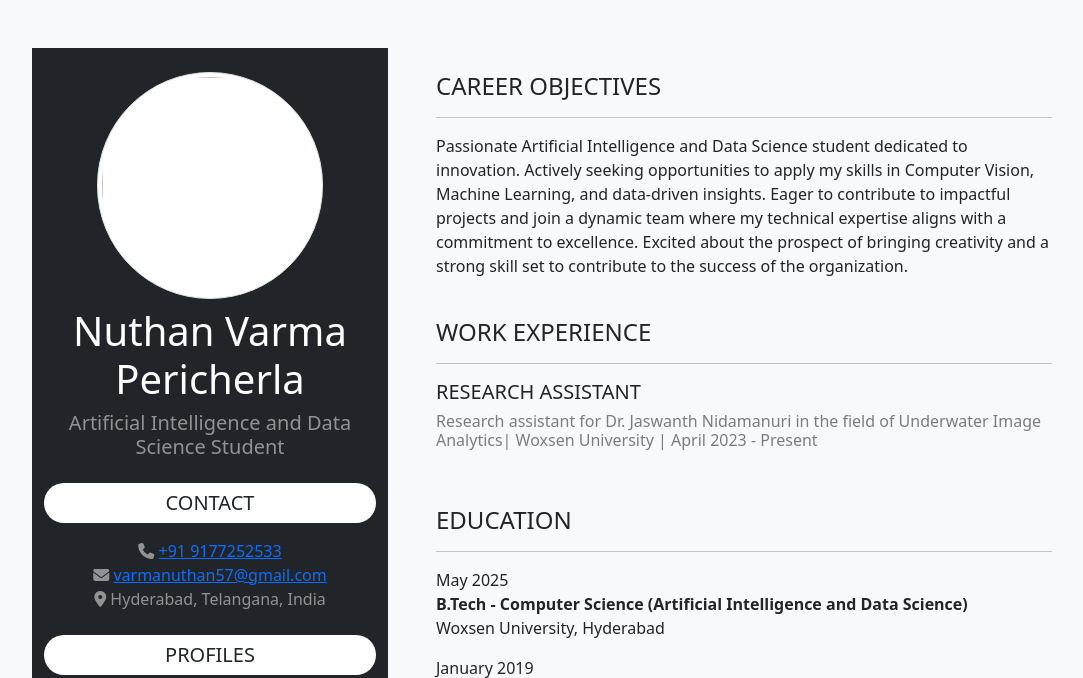
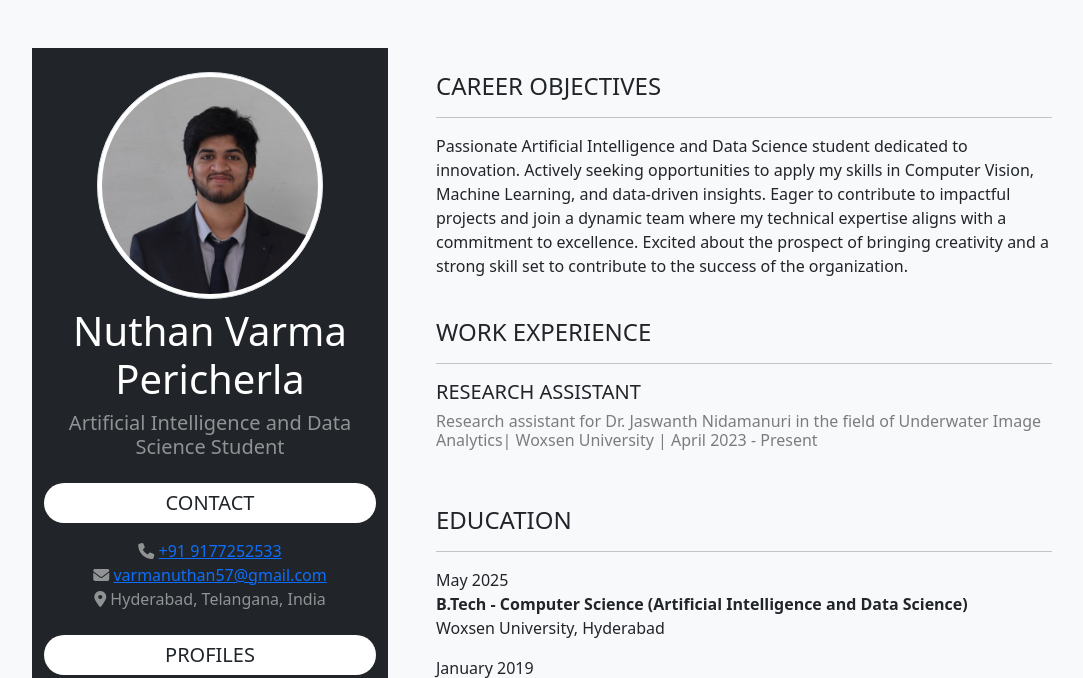
Before and after one commit to Nuthannn/nuthan_varma.github.io, a plain HTML site: page index.html in a window 1280 px wide. Shown: the top 678 px of the page, without its empty margins (74-1157 px from the left). Drawn offline with nearby package versions, Linux system fonts and the light colour scheme.

Commit message:
index.html

```diff
--- a/index.html
+++ b/index.html
@@ -13,7 +13,7 @@
         <div class="row">
             <div class="col-lg-4 bg-dark text-white text-center py-4">
                 <div class="header-left">
-                    <img src="Passport picture.JPG" alt="" class="img-thumbnail rounded-circle mb-2" style="width: 6cm; height: 6cm; object-fit: cover; border-radius: 50%;">
+                    <img src="Passport_picture.JPG" alt="" class="img-thumbnail rounded-circle mb-2" style="width: 6cm; height: 6cm; object-fit: cover; border-radius: 50%;">
                     <h1 class="display-7">Nuthan Varma Pericherla</h1>
                     <h4 class="lead text-white-50 mb-4">Artificial Intelligence and Data Science Student</h4>
                 </div>
```
